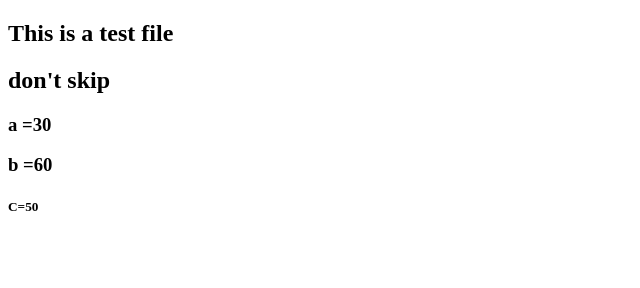
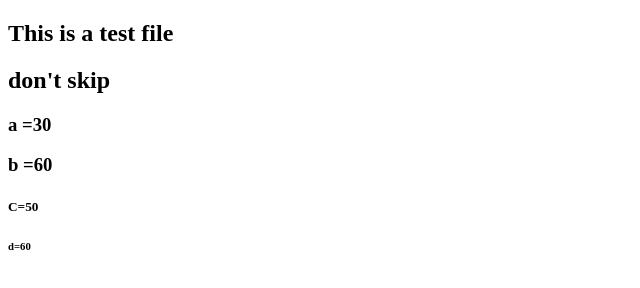
Before and after one commit to Naveen3366/test, a plain HTML site: page index.html in a window 1280 px wide. Shown: the full height of the page, 0-640 px from the left. Drawn offline with Linux system fonts and the light colour scheme.

Commit message:
d value is changed

```diff
--- a/index.html
+++ b/index.html
@@ -11,5 +11,6 @@
     <h3>a =30</h3>
     <h3>b =60</h3>
     <h5>C=50</h5>
+    <h6>d=60</h6>
 </body>
 </html>
```
